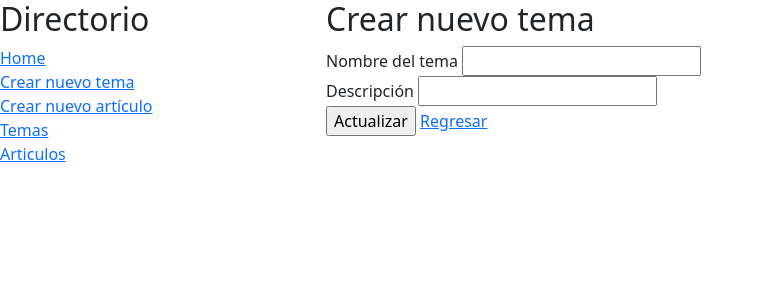
After one commit to dposadas08/exParcial, a Django app: template wikiApp/templates/actualizarTema.html in a window 1280 px wide. The commit adds this page. Shown: the top 300 px of the page, without its empty margins (0-764 px from the left). Run offline with Django 3.2, Linux system fonts and the light colour scheme; the template is opened without the code that fills it, so the values that code supplies are empty; some libraries are stand-ins or nearby versions.

Commit message:
Implementación de la función actualizar tema en la lista de temas y optimización del codigo

```diff
--- /dev/null
+++ b/wikiApp/templates/actualizarTema.html
@@ -0,0 +1,24 @@
+{% extends "layout.html" %}
+
+{% block titulo %}
+    Nuevo Tema
+{% endblock %}
+
+{% block contenido %}
+<h2>Crear nuevo tema</h2>
+<form class="row" method="post" action="{% url 'wikiApp:actualizarTema' tema.id%}">
+    {% csrf_token %}
+    <div>
+        <label>Nombre del tema</label>
+        <input type="text" name="nombreTema" value="{{ tema.nombre }}">
+    </div>
+    <div>
+        <label>Descripción</label>
+        <input type="text" name="descripcionTema" value="{{ tema.descripcion }}">
+    </div>
+    <div>
+        <input type="submit" value="Actualizar">
+        <a href="{% url 'wikiApp:temas' %}">Regresar</a>
+    </div>
+</form>
+{% endblock %}
--- a/wikiApp/templates/temas.html
+++ b/wikiApp/templates/temas.html
@@ -9,7 +9,7 @@
     <ol>
         {% for tema in listaTemas %}
         <br>
-        <li>
+        <li><a href="{% url 'wikiApp:actualizarTema' tema.id %}">Actualizar</a>
             <ul>
                 <li>Nombre : {{ tema.nombre }}</li>
                 <li>Descripción : {{ tema.descripcion }}</li>
--- a/wikiApp/urls.py
+++ b/wikiApp/urls.py
@@ -7,6 +7,7 @@ urlpatterns = [
     path('', views.inicio, name='inicio'),
     path('temas', views.temas, name='temas'),
     path('nuevoTema',views.nuevoTema,name='nuevoTema'),
+    path('actualizarTema/<str:idTema>', views.actualizarTema, name='actualizarTema'),
     path('articulos', views.articulos, name='articulos'),
     path('nuevoArticulo', views.nuevoArticulo, name='nuevoArticulo'),
     path('actualizarArticulo/<str:idArticulo>', views.actualizarArticulo, name='actualizarArticulo'),
```
Also changed, not shown: wikiApp/views.py (+17 -4 lines), db.sqlite3.
